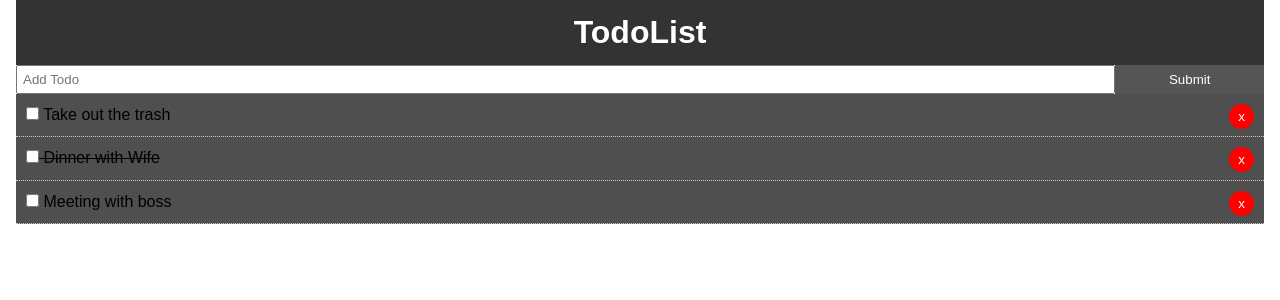
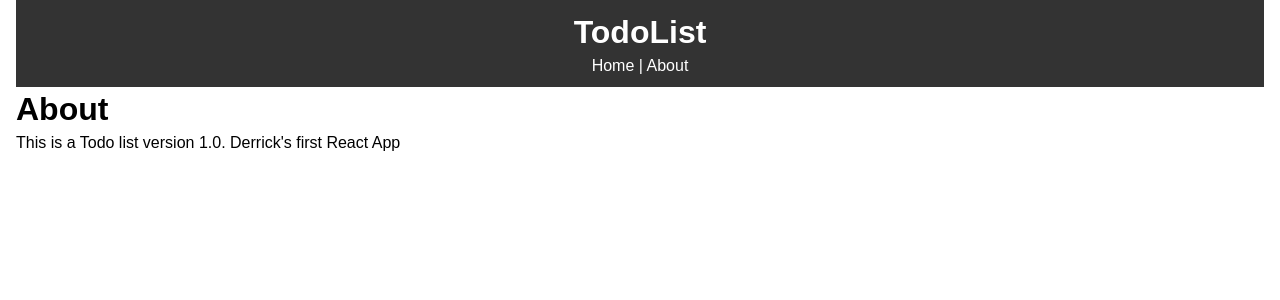
Before and after one commit to derriqo/Todolist, a React (Create React App) app: page /about in a window 1280 px wide. Shown: the top 300 px of the page. Built offline with nearby package versions, Linux system fonts and the light colour scheme.

Commit message:
Routing Functionality.

```diff
--- a/src/App.js
+++ b/src/App.js
@@ -1,7 +1,9 @@
 import React, { Component } from "react";
+import { BrowserRouter as Router, Route } from "react-router-dom";
 import Header from "./components/layout/Header";
 import Todos from "./components/Todos";
 import AddTodo from "./components/AddTodo";
+import About from "./components/pages/About";
 import "./App.css";
 import uuid from "uuid";
 
@@ -57,17 +59,28 @@ class App extends Component {
 
   render() {
     return (
+      <Router>
         <div className="App">
           <div className="container">
             <Header />
+            <Route
+              exact
+              path="/"
+              render={props => (
+                <React.Fragment>
                   <AddTodo addTodo={this.addTodo} />
                   <Todos
                     todos={this.state.todos}
                     markComplete={this.markComplete}
                     delTodo={this.delTodo}
                   />
+                </React.Fragment>
+              )}
+            />
+            <Route path="/about" component={About} />
           </div>
         </div>
+      </Router>
     );
   }
 }
--- a/src/components/layout/Header.js
+++ b/src/components/layout/Header.js
@@ -1,4 +1,5 @@
 import React from "react";
+import { Link } from "react-router-dom";
 
 function Header() {
   //Styling for Header
@@ -8,9 +9,21 @@ function Header() {
     textAlign: "center",
     padding: "10px"
   };
+  const linkStyle = {
+    color: "#fff",
+    textDecoration: "none"
+  };
+
   return (
-    <header>
-      <h1 style={headerStyle}> TodoList</h1>
+    <header style={headerStyle}>
+      <h1> TodoList</h1>
+      <Link style={linkStyle} to="/">
+        Home
+      </Link>{" "}
+      |{" "}
+      <Link style={linkStyle} to="/about">
+        About
+      </Link>
     </header>
   );
 }
--- /dev/null
+++ b/src/components/pages/About.js
@@ -0,0 +1,10 @@
+import React from "react";
+
+export default function About() {
+  return (
+    <React.Fragment>
+      <h1> About </h1>
+      <p>This is a Todo list version 1.0. Derrick's first React App</p>
+    </React.Fragment>
+  );
+}
```
Lines whose indentation alone changed are shown as unchanged.
